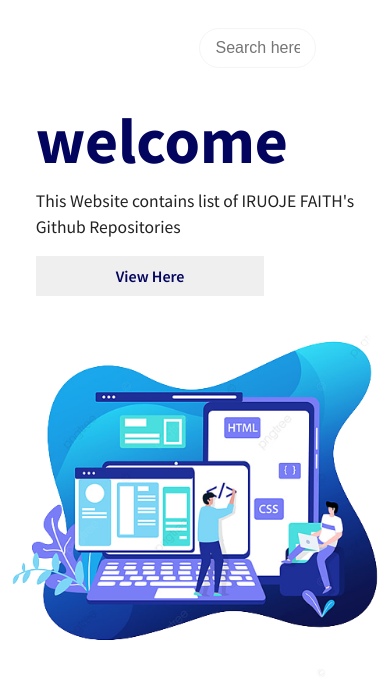
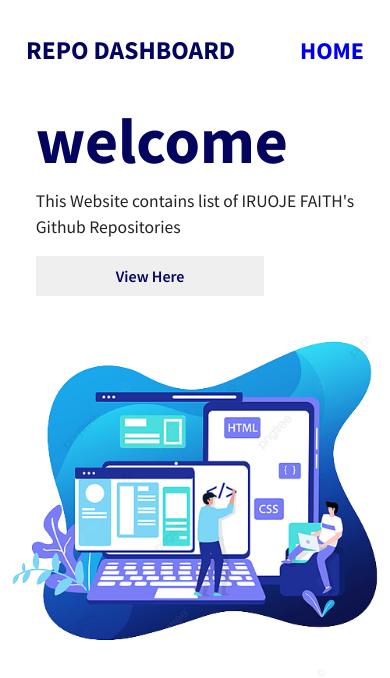
Before and after one commit to iruojefaith/myGithubRepoApp, a React (Vite) app in the folder vite-project/: page / in a window 390 px wide. Shown: the top 678 px of the page. Built offline with nearby package versions, Linux system fonts and the light colour scheme; no server answers.

Commit message:
edited css

```diff
--- a/vite-project/src/components/githubcard.css
+++ b/vite-project/src/components/githubcard.css
@@ -293,16 +293,38 @@ ul .nav_brand {
 	}
 }
 @media (max-width: 768px) {
+.search {
+	display: none;
+}
+.App_logo {
+    left: 1rem;
+}
+.home {
 
+    left: -1rem;
+
+}
+
+.topbar_box {
+	display: flex;
+	justify-content: center;
+	width: 100%;
+	height: 100px;
+
+}
 	.details {
 		grid-template-columns: repeat(1, 1fr);
 	}
 	.status.inprogress {
+
 		white-space: nowrap;
+	}
+	.cardBox {
+		grid-template-columns: repeat(1, 1fr);
 	}
 }
 @media (max-width: 480px) {
-	.cardBox {
+	.card {
 		grid-template-columns: repeat(1, 1fr);
 	}
 	.cardHeader h2 {
--- a/vite-project/src/index.css
+++ b/vite-project/src/index.css
@@ -135,4 +135,10 @@ flex-direction: column;
 .welcome-text p{
   font-size: 1.1rem;
 }
+.navigation {
+		width: 100%;
+		left: -100%;
+		z-index: 1000;
+	}
+
 }
--- a/vite-project/src/layouts/Topbar.jsx
+++ b/vite-project/src/layouts/Topbar.jsx
@@ -21,9 +21,6 @@ function Topbar() {
 
             </div>
 
-
-
-
         </div>
   );
 }
```
